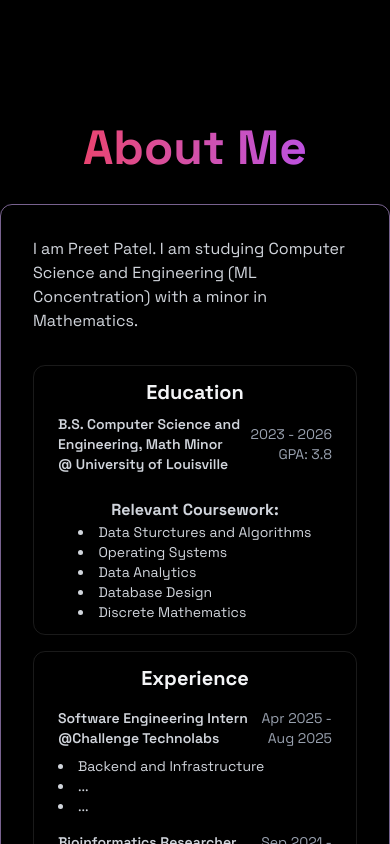
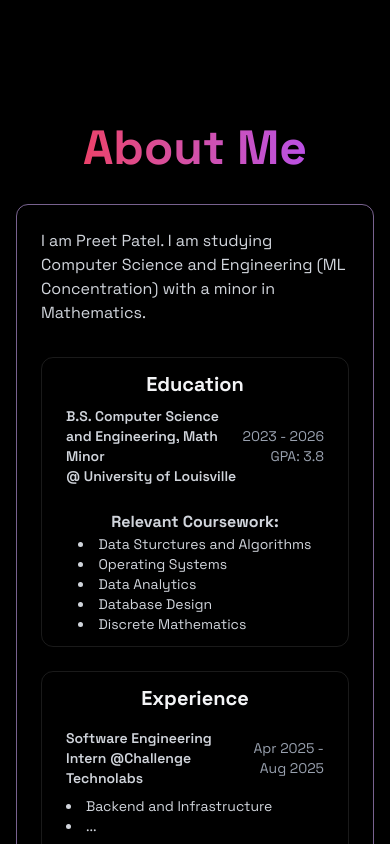
Before and after one commit to pr33tpatel/preet-dev, a React (Vite) app: page / in a window 390 px wide. Shown: the part 800-1644 px from the top of the page. Built offline with nearby package versions, Linux system fonts and the light colour scheme.

Commit message:
postdeploy ui changes

```diff
--- a/index.html
+++ b/index.html
@@ -1,8 +1,8 @@
-<!DOCTYPE html>
+<!doctype html>
 <html lang="en">
   <head>
     <meta charset="UTF-8" />
-    <link rel="icon" type="image/svg+xml" href="/vite.svg" />
+    <link rel="icon" type="image/png" href="/favicon.ico" />
     <link rel="preconnect" href="https://fonts.googleapis.com" />
     <link rel="preconnect" href="https://fonts.gstatic.com" crossorigin />
     <link
@@ -10,7 +10,7 @@
       rel="stylesheet"
     />
     <meta name="viewport" content="width=device-width, initial-scale=1.0" />
-    <title>Vite + React</title>
+    <title>Preet.dev</title>
   </head>
   <body>
     <div id="root"></div>
--- a/src/components/MobileMenu.jsx
+++ b/src/components/MobileMenu.jsx
@@ -21,7 +21,7 @@ export const MobileMenu = ({menuOpen, setMenuOpen}) => {
                 &times;
             </button>
 
-            <a>
+
             <a
             //font-mono text-lg font-bold text-red-500 hover:text-white transition-colors
                 href="#home"
@@ -74,7 +74,7 @@ export const MobileMenu = ({menuOpen, setMenuOpen}) => {
                 >
                     Contact{" "}
                 </a>
-            </a>
+
         </div>
     );
 }
--- a/src/components/sections/About.jsx
+++ b/src/components/sections/About.jsx
@@ -7,16 +7,16 @@ export const About = () => {
     return (
     <section id ="about" className="min-h-screen flex items-center justify-center py-20"
     >
-        <div className="max-w-4xl mx-auto ">
+        <div className="max-w-4xl mx-auto px-4 lg:px-0">
             <h2 className="text-5xl font-bold mb-8 bg-gradient-to-r from-red-500 to-purple-500 bg-clip-text text-transparent text-center">
                 About Me
             </h2>
 
-        <div className="rounded-xl p-8 border-purple-300/55 border ">
+        <div className="rounded-xl p-6 border-purple-300/55 border ">
         <p className="text-gray-300 mb-6">
               I am Preet Patel. I am studying Computer Science and Engineering (ML Concentration) with a minor in Mathematics.
             </p>
-            <div className="grid grid-cols-1 md:grid-cols-2 gap-4 mt-8">
+            <div className="grid grid-cols-1 md:grid-cols-2 gap-6 mt-8">
 
                     {/* Education Section */}
                     <div className="py-3 px-6 rounded-xl border-white/10 border hover:-translate-y-0.75 transition-all">
```
